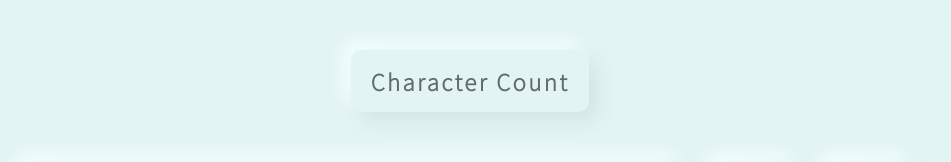
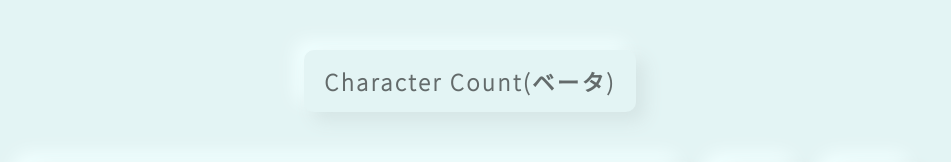
Before and after one commit to kakutora/chrCount, a plain HTML site: page index.html in a window 1280 px wide. Shown: the top 162 px of the page, without its empty margins (170-1121 px from the left). Drawn offline with Linux system fonts and the light colour scheme.

Commit message:
Update index.html

```diff
--- a/index.html
+++ b/index.html
@@ -14,7 +14,7 @@
     <link rel="stylesheet" href="style.css" />
   </head>
   <body>
-    <h1 class="title">Character Count</h1>
+    <h1 class="title">Character Count(ベータ)</h1>
     <div class="inputArea">
       <div class="inputArea__wrapper">
         <textarea
```
